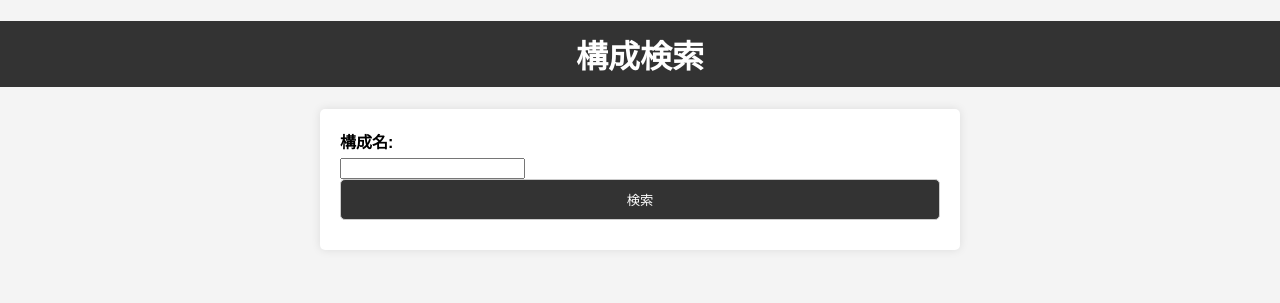
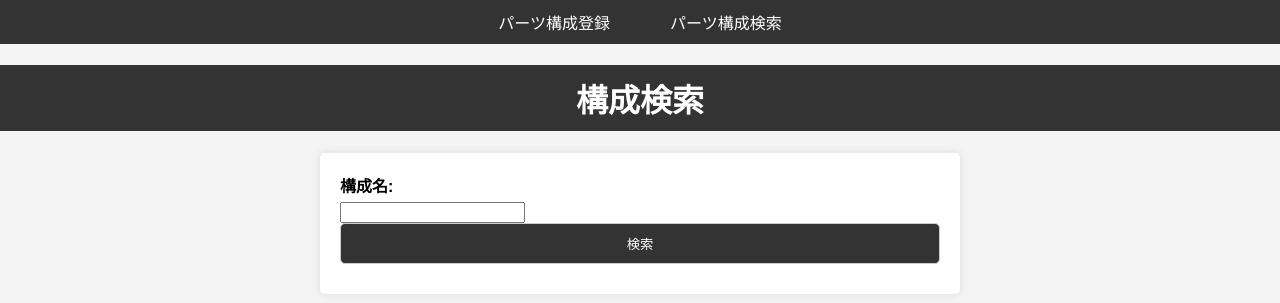
Before and after one commit to atmospl/armored_core_6, a Django app: page /ac6/search/ in a window 1280 px wide. Shown: the top 303 px of the page. Run offline with Django 5.2, Linux system fonts and the light colour scheme.

Commit message:
パーツ構成の検索機能追加完了（完成）

```diff
--- a/docker/django_project/ac6/static/ac6/styles.css
+++ b/docker/django_project/ac6/static/ac6/styles.css
@@ -77,3 +77,26 @@ p[style="color: red;"] {
 .results p.warning {
     color: red;
 }
+nav ul {
+    list-style-type: none;
+    padding: 0;
+    margin: 0;
+    display: flex;
+    justify-content: center;
+    background-color: #333;
+}
+
+nav ul li {
+    margin: 0 10px;
+}
+
+nav ul li a {
+    color: #fff;
+    text-decoration: none;
+    padding: 10px 20px;
+    display: block;
+}
+
+nav ul li a:hover {
+    background-color: #555;
+}
--- /dev/null
+++ b/docker/django_project/ac6/templates/ac6/base.html
@@ -0,0 +1,21 @@
+<!DOCTYPE html>
+<html>
+<head>
+    <title>{% block title %}AC6{% endblock %}</title>
+    {% load static %}
+    <link rel="stylesheet" type="text/css" href="{% static 'ac6/styles.css' %}">
+</head>
+<body>
+    <header>
+        <nav>
+            <ul>
+                <li><a href="{% url 'index' %}">パーツ構成登録</a></li>
+                <li><a href="{% url 'search' %}">パーツ構成検索</a></li>
+            </ul>
+        </nav>
+    </header>
+    <main>
+        {% block content %}{% endblock %}
+    </main>
+</body>
+</html>
--- a/docker/django_project/ac6/templates/ac6/search.html
+++ b/docker/django_project/ac6/templates/ac6/search.html
@@ -1,10 +1,8 @@
-<!DOCTYPE html>
-<html>
-<head>
-    <title>構成検索</title>
-    {% load static %}
-    <link rel="stylesheet" type="text/css" href="{% static 'ac6/styles.css' %}">
-</head>
+{% extends 'ac6/base.html' %}
+
+{% block title %}パーツ構成登録{% endblock %}
+
+{% block content %}
 <body>
     <h1>構成検索</h1>
     <form method="get">
@@ -47,3 +45,4 @@
     {% endif %}
 </body>
 </html>
+{% endblock %}
--- a/docker/django_project/ac6/views.py
+++ b/docker/django_project/ac6/views.py
@@ -158,9 +158,15 @@ def index(request):
             )
 
     return render(request, 'ac6/index.html', context)
+
+
 def search(request):
     query = request.GET.get('query', '')
-    results = CustomConfiguration.objects.filter(name__icontains=query) if query else []
+    if query == '*':
+        results = CustomConfiguration.objects.all()
+    else:
+        results = CustomConfiguration.objects.filter(name__icontains=query) if query else []
+
     detailed_results = []
 
     for config in results:
```
Also changed, not shown: docker/django_project/ac6/templates/ac6/index.html (+6 -8 lines).
